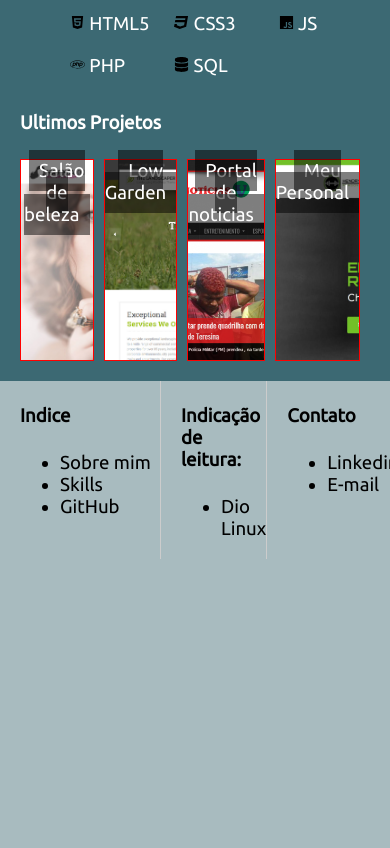
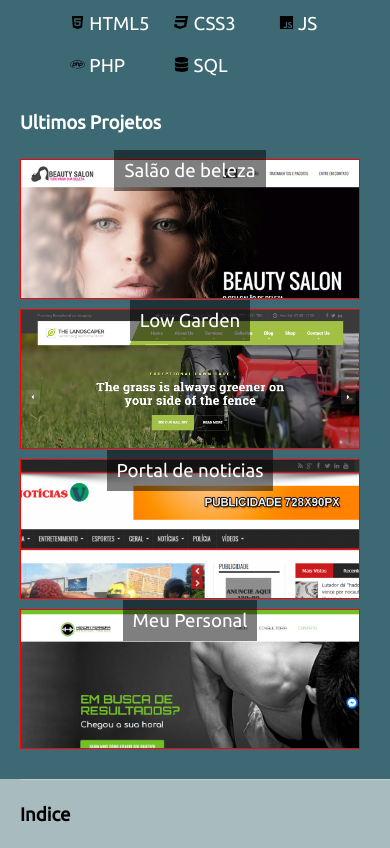
Before and after one commit to filipifirmino/ic3web.github.io, a plain HTML site: page index.html in a window 390 px wide. Shown: the part 715-1563 px from the top of the page. Before the commit the page ends 1274 px from the top, so only its background shows below. Drawn offline with Linux system fonts and the light colour scheme.

Commit message:
Responsividade para dispositivo moveis implementada

```diff
--- a/asset/css/main.css
+++ b/asset/css/main.css
@@ -154,3 +154,21 @@ footer ul li a{
     color: #3C6973;
 
 }
+/*Media screen*/
+
+@media only screen and (max-width:400px){
+    .contProject{
+        flex-direction: column;
+        height: 600px;
+    }
+    .jobs{
+        margin-bottom: 10px;
+    }
+    .indice{
+        flex-direction: column;
+    }
+    .pt1, .pt2, .socialMedia{
+        border-top:1px solid #c9c9c9;
+        border-left:none
+    }
+}
```
